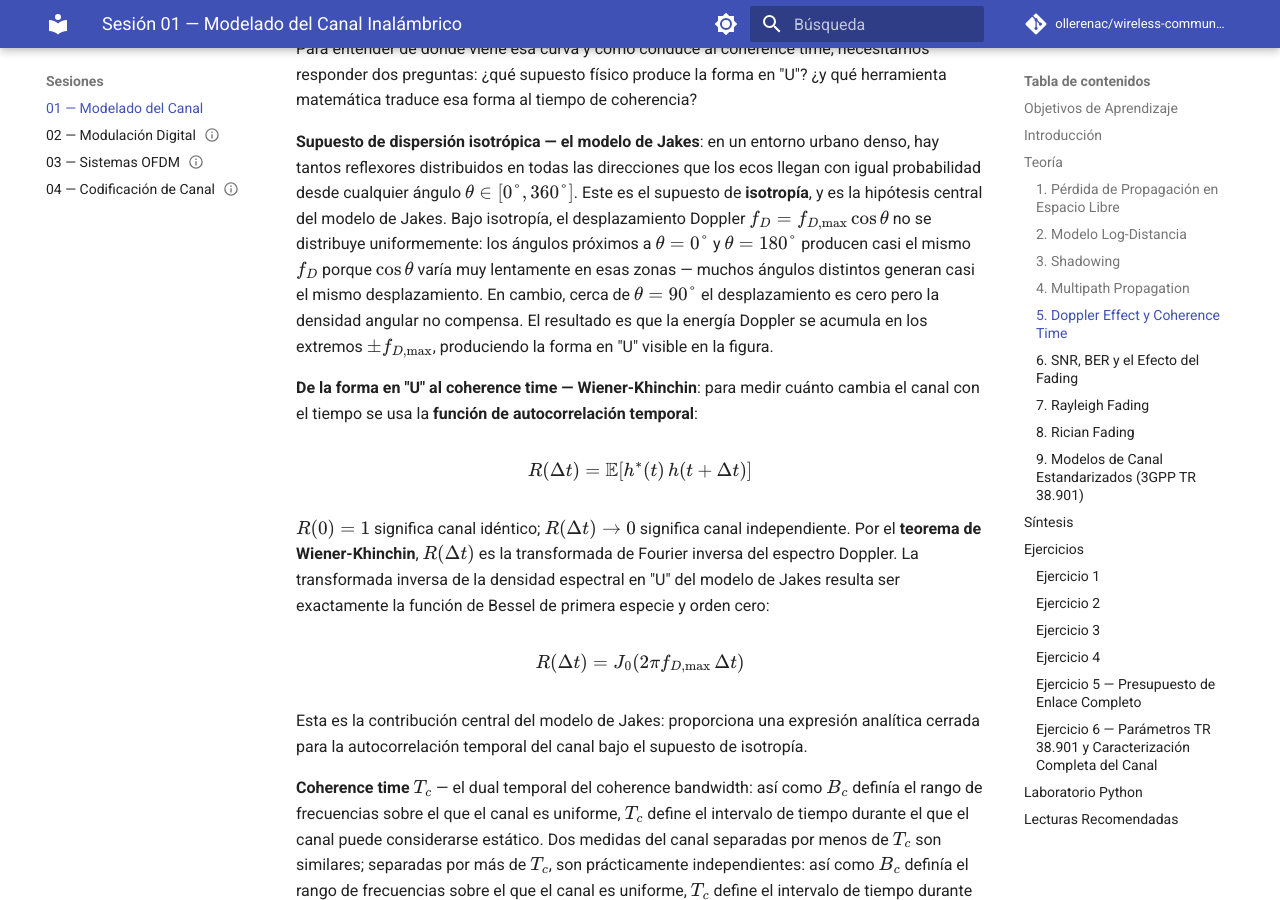
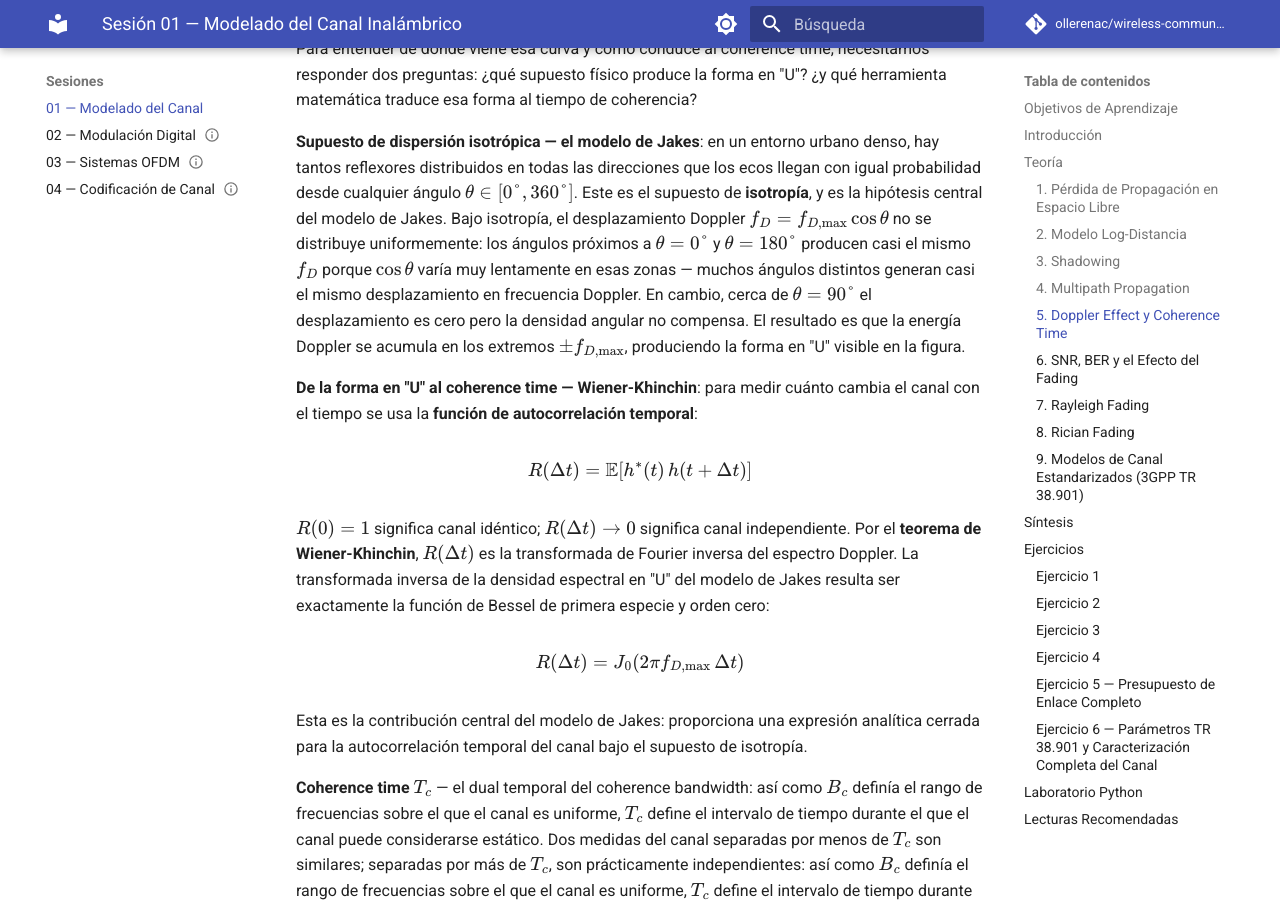
Before and after one commit to ollerenac/wireless-communication-systems, an MkDocs documentation site: the page built from docs/sessions/01-channel-modeling/index.md, in a window 1280 px wide and 900 px high, scrolled down 12136 px. Built offline with MkDocs 1.6.1 and Material for MkDocs 9.7.7, drawn with Linux system fonts in a browser that asks for light colours; comment, search, counter and statistics services are not loaded.

Commit message:
session 01: disambiguate 'desplazamiento' as Doppler frequency shift in §5
Co-Authored-By: Claude Sonnet 4.6 <noreply@anthropic.com>

```diff
--- a/docs/sessions/01-channel-modeling/index.md
+++ b/docs/sessions/01-channel-modeling/index.md
@@ -226,7 +226,7 @@ La imagen derecha muestra lo que ocurre en el dominio de la frecuencia. El trans
 
 Para entender de dónde viene esa curva y cómo conduce al coherence time, necesitamos responder dos preguntas: ¿qué supuesto físico produce la forma en "U"? ¿y qué herramienta matemática traduce esa forma al tiempo de coherencia?
 
-**Supuesto de dispersión isotrópica — el modelo de Jakes**: en un entorno urbano denso, hay tantos reflexores distribuidos en todas las direcciones que los ecos llegan con igual probabilidad desde cualquier ángulo $\theta \in [0°, 360°]$. Este es el supuesto de **isotropía**, y es la hipótesis central del modelo de Jakes. Bajo isotropía, el desplazamiento Doppler $f_D = f_{D,\text{max}}\cos\theta$ no se distribuye uniformemente: los ángulos próximos a $\theta = 0°$ y $\theta = 180°$ producen casi el mismo $f_D$ porque $\cos\theta$ varía muy lentamente en esas zonas — muchos ángulos distintos generan casi el mismo desplazamiento. En cambio, cerca de $\theta = 90°$ el desplazamiento es cero pero la densidad angular no compensa. El resultado es que la energía Doppler se acumula en los extremos $\pm f_{D,\text{max}}$, produciendo la forma en "U" visible en la figura.
+**Supuesto de dispersión isotrópica — el modelo de Jakes**: en un entorno urbano denso, hay tantos reflexores distribuidos en todas las direcciones que los ecos llegan con igual probabilidad desde cualquier ángulo $\theta \in [0°, 360°]$. Este es el supuesto de **isotropía**, y es la hipótesis central del modelo de Jakes. Bajo isotropía, el desplazamiento Doppler $f_D = f_{D,\text{max}}\cos\theta$ no se distribuye uniformemente: los ángulos próximos a $\theta = 0°$ y $\theta = 180°$ producen casi el mismo $f_D$ porque $\cos\theta$ varía muy lentamente en esas zonas — muchos ángulos distintos generan casi el mismo desplazamiento en frecuencia Doppler. En cambio, cerca de $\theta = 90°$ el desplazamiento es cero pero la densidad angular no compensa. El resultado es que la energía Doppler se acumula en los extremos $\pm f_{D,\text{max}}$, produciendo la forma en "U" visible en la figura.
 
 **De la forma en "U" al coherence time — Wiener-Khinchin**: para medir cuánto cambia el canal con el tiempo se usa la **función de autocorrelación temporal**:
 
```
